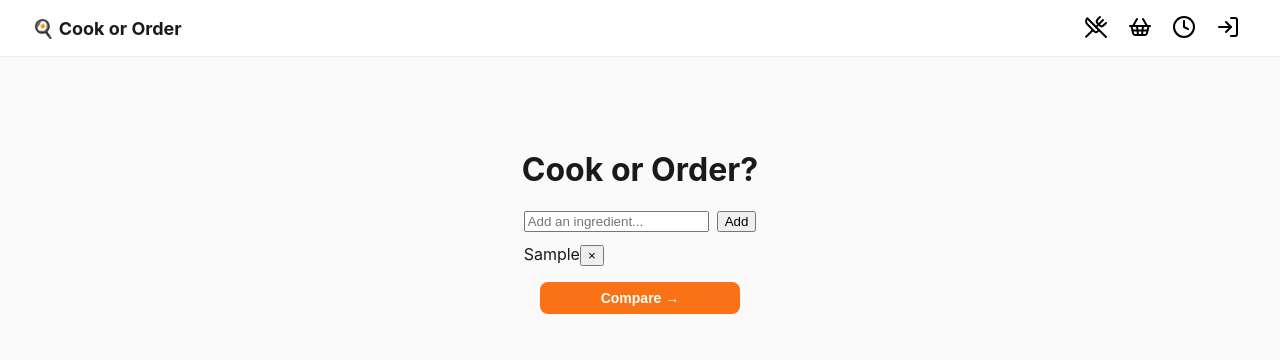
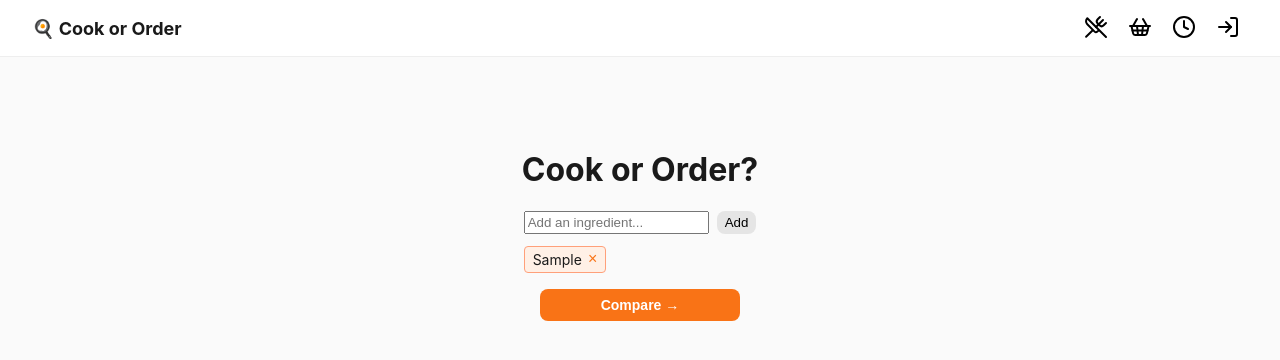
Before and after one commit to Jimz2245/cook-or-order, a React app in the folder frontend/: page / in a window 1280 px wide. Both pictures are taken after typing "Sample" into the empty fields and a click on the button "Add". Shown: the top 360 px of the page. Built offline with nearby package versions, Linux system fonts and the light colour scheme; the HTML template or start-up script is replaced by a standard one.

Commit message:
day 22, fixed some button styles and cleaned up the cost breakdown boxes

```diff
--- a/frontend/src/components/IngredientInput.jsx
+++ b/frontend/src/components/IngredientInput.jsx
@@ -21,16 +21,37 @@ export default function IngredientInput({ ingredients, setIngredients, onLoadPan
                     onKeyDown={(e) => e.key === "Enter" && addIngredient()}
                     placeholder="Add an ingredient..."
                 />
-                <button onClick={addIngredient}>Add</button>
+                <button onClick={addIngredient}
+                    style = {{ background: "#e5e5e5", border: "none", borderRadius: 8, padding: "4px 8px", cursor: "pointer", fontWeight: "500" }}>Add</button>
                 {onLoadPantry && <button onClick={onLoadPantry}>Load Pantry</button>}
             </div>
 
             {/* Ingredient tags — spaced below the input */}
             <div style={{ display: "flex", flexWrap: "wrap", gap: 8, marginTop: 12 }}>
                 {ingredients.map((item) => (
-                    <span key={item}>
+                    <span key={item} style={{ background: "#FFF0E6",
+                                            padding: "4px 8px",
+                                            borderRadius: "4px",
+                                            border: "1px solid #FFA07A",
+                                            fontSize: "14px",
+                                            display: "inline-flex",
+                                            alignItems: "center" }}>
                         {item}
-                        <button onClick={() => setIngredients(ingredients.filter(i => i !== item))}>×</button>
+                        <button
+                            onClick={() => setIngredients(ingredients.filter(i => i !== item))}
+                            style={{
+                                background: "none",
+                                border: "none",
+                                cursor: "pointer",
+                                marginLeft: 6,
+                                color: "#F97316",
+                                fontSize: "16px",
+                                lineHeight: 1,
+                                padding: 0
+                            }}
+                        >
+                            ×
+                        </button>
                     </span>
                 ))}
             </div>
--- a/frontend/src/pages/ComparePage.jsx
+++ b/frontend/src/pages/ComparePage.jsx
@@ -56,10 +56,10 @@ export default function ComparePage({ isLoggedIn }) {
 
             {results && (
                 <div>
-                    <div style={{ background: "#1a1a1a", color: "white", padding: "20px", borderRadius: "12px", marginTop: "20px" }}>
-                        <p>Ordering {results.cost_estimate.cost} would cost ~${results.cost_estimate.deliveryEstimate}</p>
-                        <p>Making it at home would cost ~${results.cost_estimate.homeEstimate}</p>
-                        <p style={{ opacity: 0.7 }}>{results.cost_estimate.reasoning}</p>
+                    <div style={{ background: "#eaeaeaff", color: "black", padding: "20px", borderRadius: "12px", marginTop: "20px", display: "flex", justifyContent: "space-around" }}>
+                        <p>🛵 Delivery: ~${results.cost_estimate.deliveryEstimate}</p>
+                        <p>🏠 Home: ~${results.cost_estimate.homeEstimate}</p>
+                        <p>💰 You save: ~${results.cost_estimate.deliveryEstimate - results.cost_estimate.homeEstimate}</p>
                     </div>
                     <h2>Recipes you can make:</h2>
                     <div style={{ display: "grid", gridTemplateColumns: "repeat(auto-fill, minmax(260px, 1fr))", gap: 16, marginTop: 24 }}>
```
